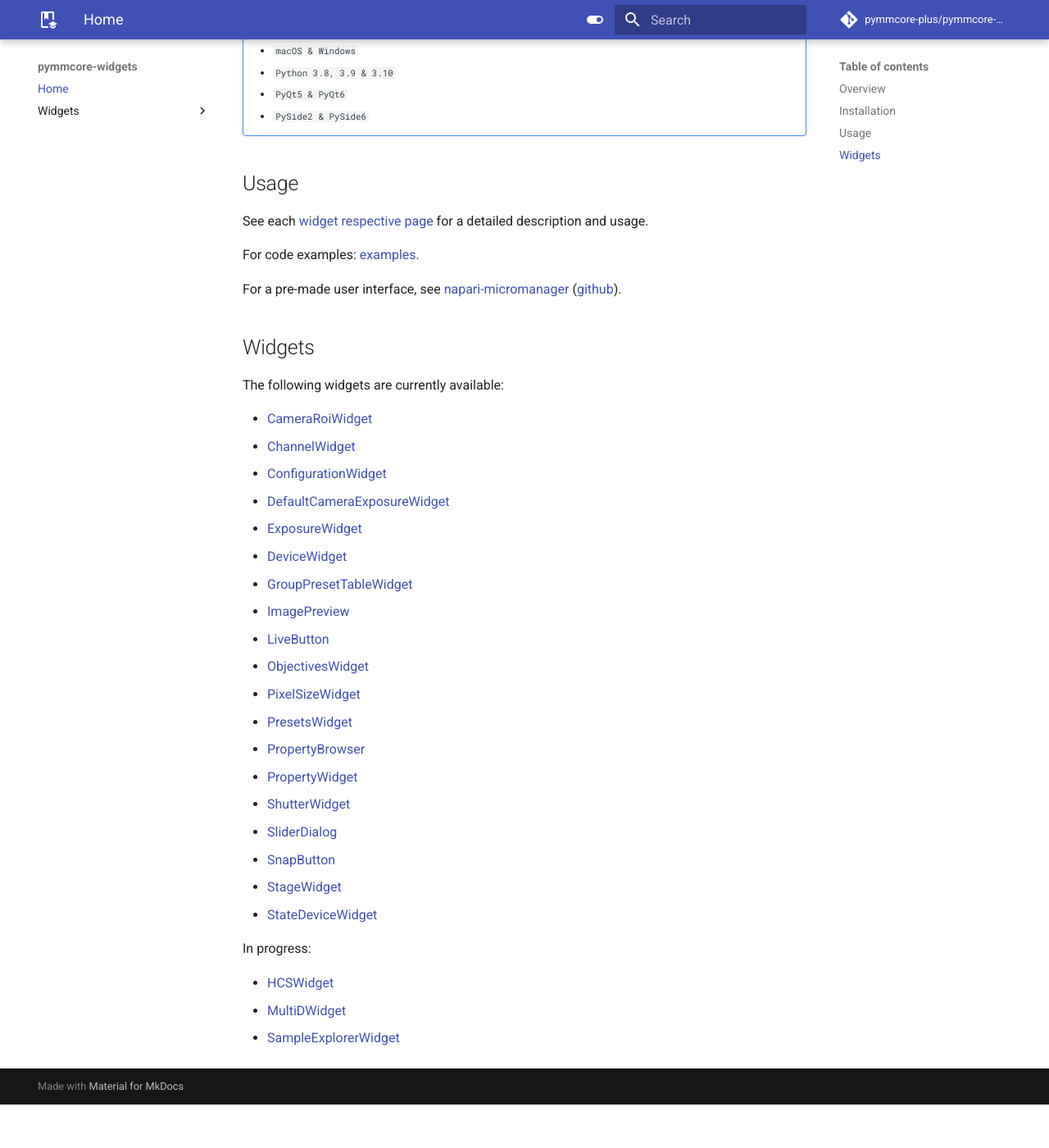
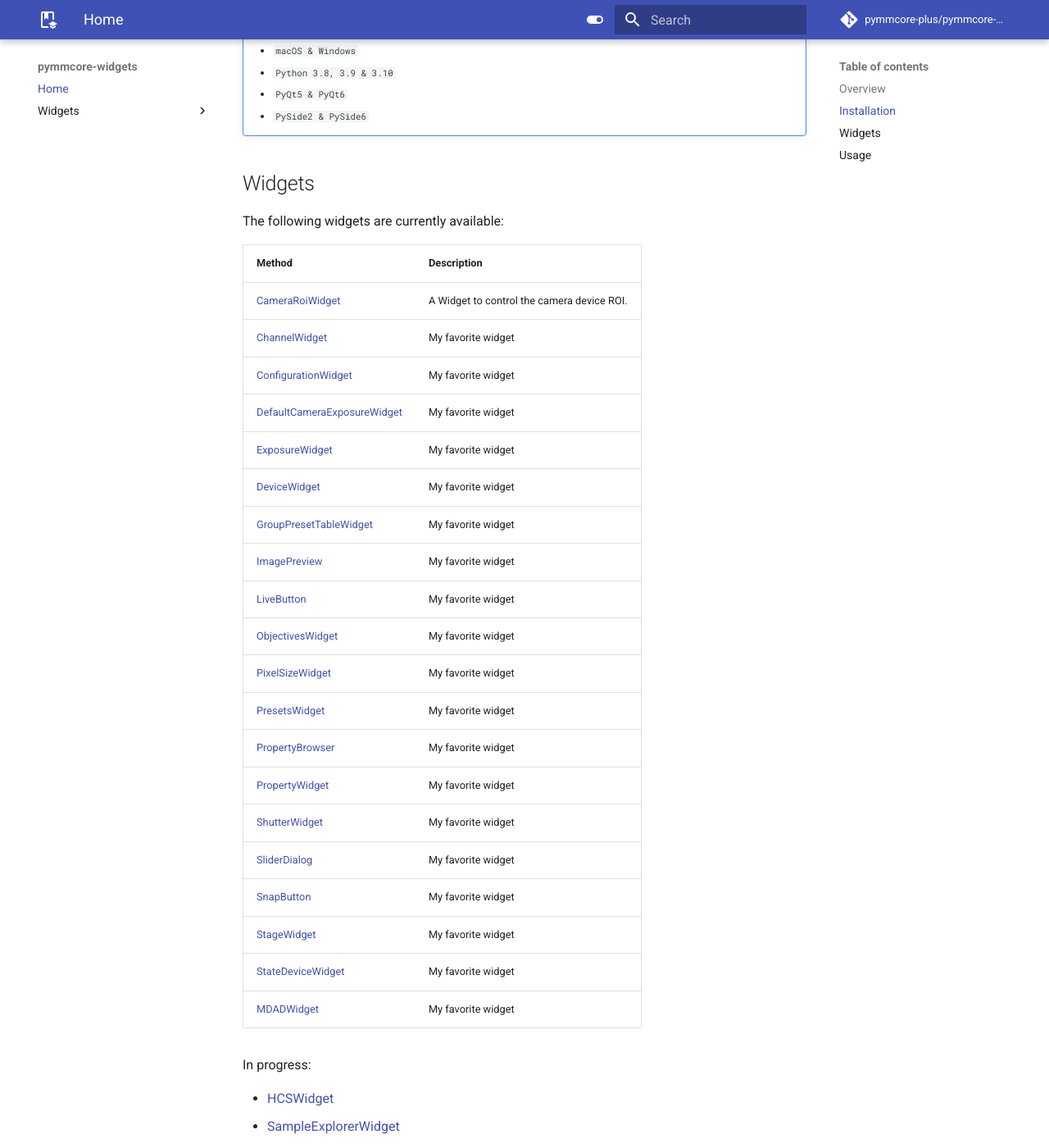
Before and after one commit to pymmcore-plus/pymmcore-widgets, an MkDocs documentation site: the page built from docs/index.md, in a window 1280 px wide and 1400 px high, scrolled down 594 px. Shown: the whole window at 82% size. Built offline with MkDocs 1.6.1 and Material for MkDocs 9.7.7, drawn with Linux system fonts in a browser that asks for light colours; comment, search, counter and statistics services are not loaded; before the commit the page ends 1941 px from its top, so only the background shows below that.

Commit message:
docs: use table

```diff
--- a/docs/index.md
+++ b/docs/index.md
@@ -22,63 +22,42 @@ pip install pymmcore-widgets
 
 
 
-## Usage
-
-See each [widget respective page](#widgets) for a detailed description and usage.
-
-For code examples: [examples](https://github.com/pymmcore-plus/pymmcore-widgets/tree/main/examples).
-
-For a pre-made user interface, see [napari-micromanager](https://pypi.org/project/napari-micromanager/) ([github](https://github.com/pymmcore-plus/napari-micromanager)).
-
 
 
 ## Widgets
 
 The following widgets are currently available:
 
-* [CameraRoiWidget](./widgets/CameraRoiWidget.md)
-* [ChannelWidget](./widgets/ChannelWidget.md)
-* [ConfigurationWidget](./widgets/ConfigurationWidget.md)
-* [DefaultCameraExposureWidget](./widgets/DefaultCameraExposureWidget.md)
-* [ExposureWidget](./widgets/ExposureWidget.md)
-* [DeviceWidget](./widgets/DeviceWidget.md)
-* [GroupPresetTableWidget](./widgets/GroupPresetTableWidget.md)
-* [ImagePreview](./widgets/ImagePreview.md)
-* [LiveButton](./widgets/LiveButton.md)
-* [ObjectivesWidget](./widgets/ObjectivesWidget.md)
-* [PixelSizeWidget](./widgets/PixelSizeWidget.md)
-* [PresetsWidget](./widgets/PresetsWidget.md)
-* [PropertyBrowser](./widgets/PropertyBrowser.md)
-* [PropertyWidget](./widgets/PropertyWidget.md)
-* [ShutterWidget](./widgets/ShutterWidget.md)
-* [SliderDialog](./widgets/SliderDialog.md)
-* [SnapButton](./widgets/SnapButton.md)
-* [StageWidget](./widgets/StageWidget.md)
-* [StateDeviceWidget](./widgets/StateDeviceWidget.md)
+| Method      | Description                          |
+| ----------- | ------------------------------------ |
+| [CameraRoiWidget](./widgets/CameraRoiWidget.md)           | A Widget to control the camera device ROI.|
+| [ChannelWidget](./widgets/ChannelWidget.md)               | My favorite widget |
+| [ConfigurationWidget](./widgets/ConfigurationWidget.md)   | My favorite widget |
+| [DefaultCameraExposureWidget](./widgets/DefaultCameraExposureWidget.md)   | My favorite widget |
+| [ExposureWidget](./widgets/ExposureWidget.md)             | My favorite widget |
+| [DeviceWidget](./widgets/DeviceWidget.md)                 | My favorite widget |
+| [GroupPresetTableWidget](./widgets/GroupPresetTableWidget.md)             | My favorite widget |
+| [ImagePreview](./widgets/ImagePreview.md)                 | My favorite widget |
+| [LiveButton](./widgets/LiveButton.md)                     | My favorite widget |
+| [ObjectivesWidget](./widgets/ObjectivesWidget.md)         | My favorite widget |
+| [PixelSizeWidget](./widgets/PixelSizeWidget.md)           | My favorite widget |
+| [PresetsWidget](./widgets/PresetsWidget.md)               | My favorite widget |
+| [PropertyBrowser](./widgets/PropertyBrowser.md)           | My favorite widget |
+| [PropertyWidget](./widgets/PropertyWidget.md)             | My favorite widget |
+| [ShutterWidget](./widgets/ShutterWidget.md)               | My favorite widget |
+| [SliderDialog](./widgets/SliderDialog.md)                 | My favorite widget |
+| [SnapButton](./widgets/SnapButton.md)                     | My favorite widget |
+| [StageWidget](./widgets/StageWidget.md)                   | My favorite widget |
+| [StateDeviceWidget](./widgets/StateDeviceWidget.md)       | My favorite widget |
+| [MDADWidget](./widgets/MultiDWidget.md)                   | My favorite widget |
 
 In progress:
 
 * [HCSWidget](./widgets/HCSWidget.md)
-* [MultiDWidget](./widgets/MultiDWidget.md)
 * [SampleExplorerWidget](./widgets/SampleExplorerWidget.md)
 
+## Usage
 
+For code examples: [examples](https://github.com/pymmcore-plus/pymmcore-widgets/tree/main/examples).
 
-
-<!-- # Welcome to MkDocs
-
-For full documentation visit [mkdocs.org](https://www.mkdocs.org).
-
-## Commands
-
-* `mkdocs new [dir-name]` - Create a new project.
-* `mkdocs serve` - Start the live-reloading docs server.
-* `mkdocs build` - Build the documentation site.
-* `mkdocs -h` - Print help message and exit.
-
-## Project layout
-
-    mkdocs.yml    # The configuration file.
-    docs/
-        index.md  # The documentation homepage.
-        ...       # Other markdown pages, images and other files. -->
+For a pre-made user interface, see [napari-micromanager](https://pypi.org/project/napari-micromanager/) ([github](https://github.com/pymmcore-plus/napari-micromanager)).
```
